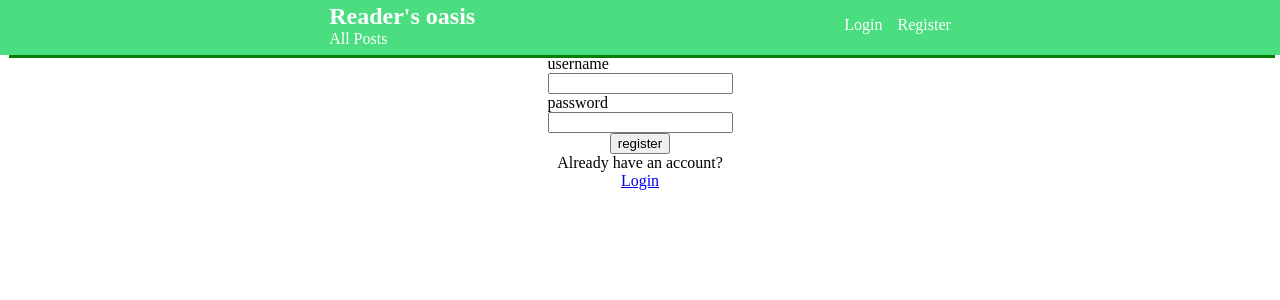
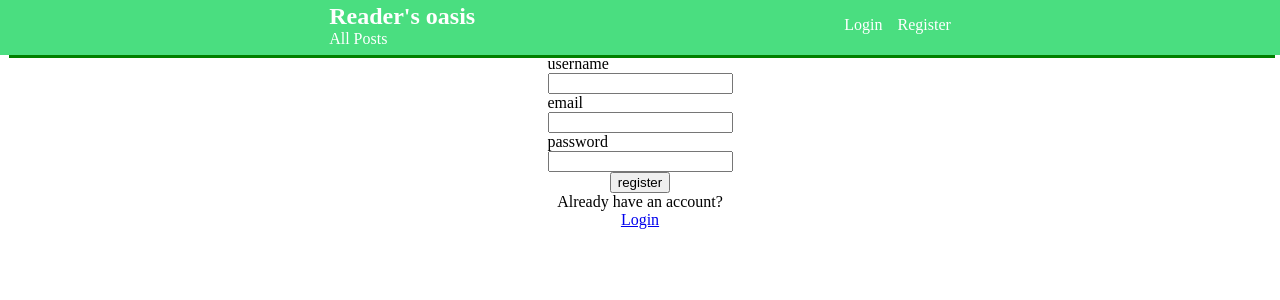
Before and after one commit to BentlyM/frontend-reader, a React (Vite) app: page /register in a window 1280 px wide. Shown: the top 300 px of the page. Built offline with nearby package versions, Linux system fonts and the light colour scheme.

Commit message:
added email to form and event handlers

```diff
--- a/src/pages/App.tsx
+++ b/src/pages/App.tsx
@@ -54,7 +54,7 @@ function App() {
         }}
       >
         <h2>Posts</h2>
-        {mockPosts && mockPosts.map((post) => <BlogCard {...post} />)}
+        {mockPosts && mockPosts.map((post) => <BlogCard {...post} key={post.id}/>)}
       </div>
     </div>
   );
--- a/src/pages/Login.tsx
+++ b/src/pages/Login.tsx
@@ -3,15 +3,15 @@ import { Link } from "react-router-dom";
 const Login = () => {
   return (
     <div className="main login"  style={{display: 'flex', flexDirection: 'column', justifyContent: 'center', alignItems: 'center'}}>
-      <form style={{width: 'fit-content'}}>
+      <form style={{width: 'fit-content'}} method="POST">
         <div style={{display: "flex", flexDirection: 'column', alignItems: 'center'}}>
-          <label htmlFor="username" style={{display: 'flex', flexDirection: 'column'}}>
-            username
+          <label htmlFor="email" style={{display: 'flex', flexDirection: 'column'}}>
+            email
             <input
               type="text"
-              name="username"
-              pattern="^[a-zA-Z0-9]+$"
-              title="Special characters and spaces are not allowed"
+              name="email"
+              pattern="[a-z0-9._%+-]+@[a-z0-9.-]+\.[a-z]{2,4}$"
+              title="email required to login"
               required
             />
           </label>
--- a/src/pages/Register.tsx
+++ b/src/pages/Register.tsx
@@ -1,9 +1,26 @@
 import { Link } from "react-router-dom"
 
 const Register = () => {
+
+  const formHandler = (e: React.SyntheticEvent) => {
+    e.preventDefault();
+
+    const target = e.target as typeof e.target & {
+      username: {value: string};
+      email : {value: string};
+      password: {value: string};
+    }
+    const email = target.email.value;
+    const password = target.password.value;
+    const username = target.username.value;
+
+    console.log(`email: ${email}, username: ${username} ,password: ${password}`);
+
+  }
+
   return (
     <div className="main register"  style={{display: 'flex', flexDirection: 'column', justifyContent: 'center', alignItems: 'center'}}>
-      <form style={{width: 'fit-content'}}>
+      <form style={{width: 'fit-content'}} method="POST" onSubmit={formHandler}>
         <div style={{display: "flex", flexDirection: 'column', alignItems: 'center'}}>
           <label htmlFor="username" style={{display: 'flex', flexDirection: 'column'}}>
             username
@@ -12,6 +29,16 @@ const Register = () => {
               name="username"
               pattern="^[a-zA-Z0-9]+$"
               title="Special characters and spaces are not allowed"
+              required
+            />
+          </label>
+          <label htmlFor="email" style={{display: 'flex', flexDirection: 'column'}}>
+            email
+            <input
+              type="email"
+              name="email"
+              pattern="[a-z0-9._%+-]+@[a-z0-9.-]+\.[a-z]{2,4}$"
+              title="Email required"
               required
             />
           </label>
```
